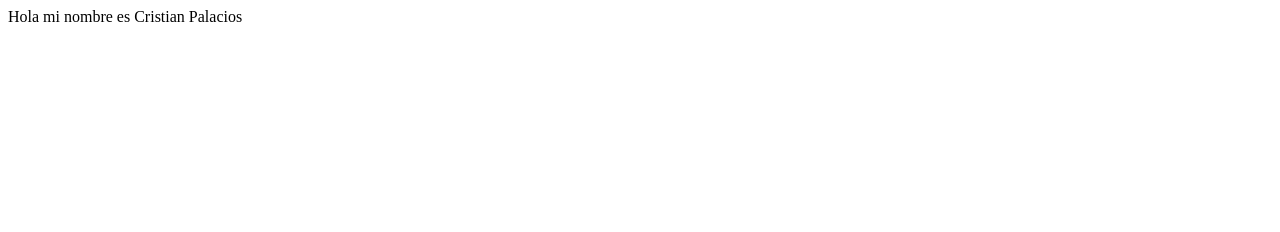
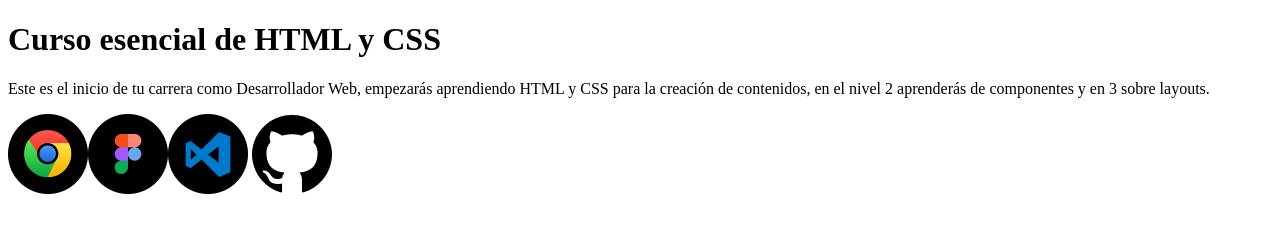
Before and after one commit to CristianPalaciosBeltran/esencial-html-css, a plain HTML site: page index.html in a window 1280 px wide. Drawn offline with Linux system fonts and the light colour scheme.

Commit message:
Se implemento Imagenes de logos

```diff
--- a/index.html
+++ b/index.html
@@ -1,12 +1,27 @@
 <!DOCTYPE html>
 <html lang="en">
-<head>
-    <meta charset="UTF-8">
-    <meta http-equiv="X-UA-Compatible" content="IE=edge">
-    <meta name="viewport" content="width=device-width, initial-scale=1.0">
-    <title>Document</title>
-</head>
-<body>
-    Hola mi nombre es Cristian Palacios
-</body>
+  <head>
+    <meta charset="UTF-8" />
+    <meta http-equiv="X-UA-Compatible" content="IE=edge" />
+    <meta name="viewport" content="width=device-width, initial-scale=1.0" />
+    <title>El Blog de Cris</title>
+  </head>
+  <body>
+    <h1>Curso esencial de HTML y CSS</h1>
+    <p>
+      Este es el inicio de tu carrera como Desarrollador Web, empezarás
+      aprendiendo HTML y CSS para la creación de contenidos, en el nivel 2
+      aprenderás de componentes y en 3 sobre layouts.
+    </p>
+    <img src="./images/google-chrome.png" alt="Logo de Google Chrome" /><img
+      src="./images/figma.png"
+      alt="Logo de figma"
+    /><img
+      src="./images/visual-studio-code.png"
+      alt="Logo Visual Studio Code"
+    />
+    <img src="./images/github.png" alt="Logo de Git Hub" />
+
+
+  </body>
 </html>
```
Also changed, not shown: images/figma.png (added), images/github.png (added), images/google-chrome.png (added), images/visual-studio-code.png (added).
